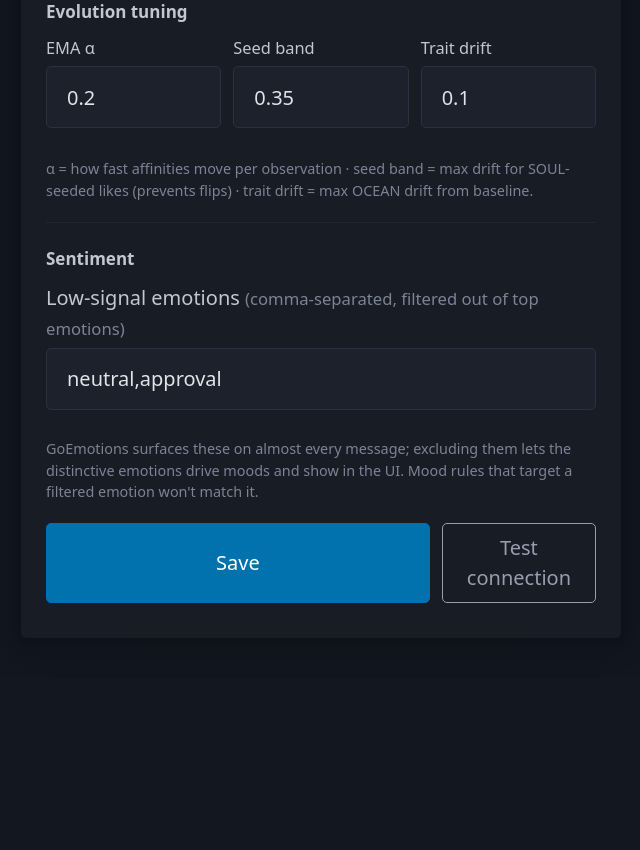
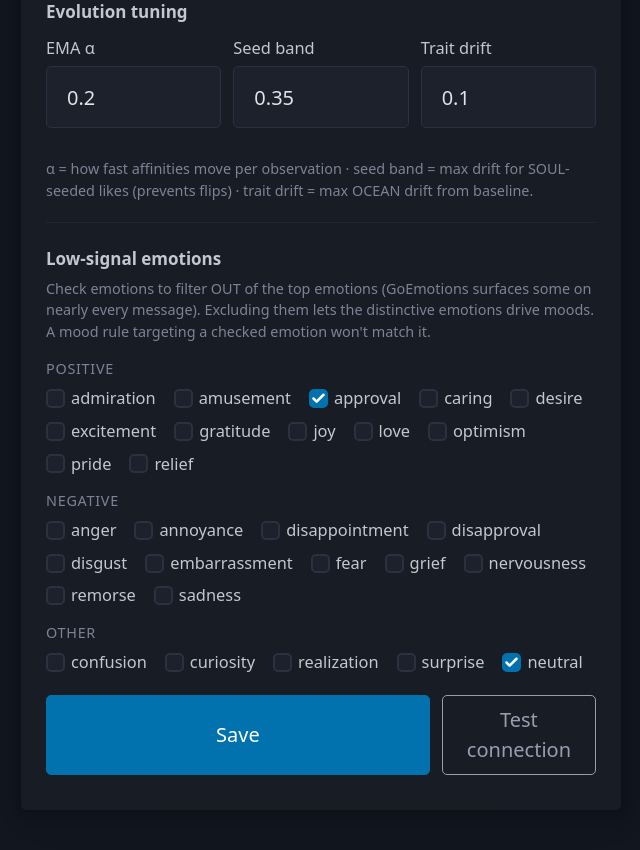
Before and after one commit to cflux/AgentEgo, a FastAPI app: page /config in a window 1280 px wide. Shown: the part 972-1822 px from the top of the page, without its empty margins (9-649 px from the left). Before the commit the page ends 1575 px from the top, so only its background shows below. Run offline with FastAPI, Linux system fonts and the light colour scheme; data that the repository does not hold is empty; parts of the project's set-up code (start-up, migrations or seed data) failed here and were passed over; some libraries are stand-ins or nearby versions.

Commit message:
Make low-signal emotion filter a checkbox list on the config page
Replaced the comma-separated text field with a grouped (positive/negative/other)
checkbox list of all 28 GoEmotions labels; checked = filtered out. The handler reads
the checked 'low_signal' values into the setting.

Co-Authored-By: Claude Opus 4.8 <noreply@anthropic.com>

```diff
--- a/agentego/routers/config_panel.py
+++ b/agentego/routers/config_panel.py
@@ -20,12 +20,24 @@ def _mask_key(key: str) -> str:
     return f"{key[:4]}…{key[-4:]}"
 
 
+# GoEmotions labels, grouped for the checkbox UI.
+EMOTION_GROUPS = {
+    "Positive": ["admiration", "amusement", "approval", "caring", "desire", "excitement",
+                 "gratitude", "joy", "love", "optimism", "pride", "relief"],
+    "Negative": ["anger", "annoyance", "disappointment", "disapproval", "disgust",
+                 "embarrassment", "fear", "grief", "nervousness", "remorse", "sadness"],
+    "Other": ["confusion", "curiosity", "realization", "surprise", "neutral"],
+}
+
+
 @router.get("/config")
 async def config_page(request: Request):
     settings = await settings_store.get_all_settings()
+    low_signal = await settings_store.get_low_signal_emotions()
     return templates.TemplateResponse(
         "model_config.html",
-        {"request": request, "settings": settings, "masked_key": _mask_key(settings.get("llm_api_key", ""))},
+        {"request": request, "settings": settings, "masked_key": _mask_key(settings.get("llm_api_key", "")),
+         "emotion_groups": EMOTION_GROUPS, "low_signal": low_signal},
     )
 
 
@@ -48,10 +60,10 @@ async def update_model_config(
     evolution_alpha: str = Form("0.2"),
     seed_deviation_band: str = Form("0.35"),
     trait_drift_delta: str = Form("0.1"),
-    low_signal_emotions: str = Form("neutral,approval"),
 ):
-    # Normalize the emotion list to clean comma-separated lowercase.
-    emos = ",".join(e.strip().lower() for e in low_signal_emotions.split(",") if e.strip())
+    # Low-signal emotions come from checkboxes (zero or more 'low_signal' values).
+    form = await request.form()
+    emos = ",".join(e.strip().lower() for e in form.getlist("low_signal") if e.strip())
     updates = {
         "llm_backend": llm_backend.strip(),
         "llm_base_url": llm_base_url.strip(),
--- a/agentego/templates/model_config.html
+++ b/agentego/templates/model_config.html
@@ -53,14 +53,26 @@
       </p>
 
       <hr style="margin:1rem 0;">
-      <strong style="font-size:0.85rem;">Sentiment</strong>
-      <label style="margin:0.5rem 0 0; display:block;">
-        Low-signal emotions <small style="color:var(--pico-muted-color); font-weight:normal;">(comma-separated, filtered out of top emotions)</small>
-        <input type="text" name="low_signal_emotions" value="{{ settings.low_signal_emotions }}" placeholder="neutral,approval">
-      </label>
-      <p style="font-size:0.72rem; color:var(--pico-muted-color); margin:0.4rem 0 0;">
-        GoEmotions surfaces these on almost every message; excluding them lets the distinctive emotions drive moods and show in the UI. Mood rules that target a filtered emotion won't match it.
+      <strong style="font-size:0.85rem;">Low-signal emotions</strong>
+      <p style="font-size:0.72rem; color:var(--pico-muted-color); margin:0.25rem 0 0.5rem;">
+        Check emotions to filter OUT of the top emotions (GoEmotions surfaces some on nearly every
+        message). Excluding them lets the distinctive emotions drive moods. A mood rule targeting a
+        checked emotion won't match it.
       </p>
+      {% for group, emos in emotion_groups.items() %}
+      <div style="margin-bottom:0.4rem;">
+        <span style="font-size:0.72rem; color:var(--pico-muted-color); text-transform:uppercase; letter-spacing:0.05em;">{{ group }}</span>
+        <div style="display:flex; flex-wrap:wrap; gap:0.4rem 0.9rem; margin-top:0.2rem;">
+          {% for e in emos %}
+          <label style="display:inline-flex; align-items:center; gap:0.3rem; margin:0; font-size:0.82rem; cursor:pointer;">
+            <input type="checkbox" name="low_signal" value="{{ e }}" {% if e in low_signal %}checked{% endif %}
+                   style="width:0.95rem; height:0.95rem; margin:0;">
+            {{ e }}
+          </label>
+          {% endfor %}
+        </div>
+      </div>
+      {% endfor %}
 
       <div style="display:flex; gap:0.6rem; margin-top:1rem;">
         <button type="submit" style="margin:0; padding:0.45rem 1.2rem;">Save</button>
```
